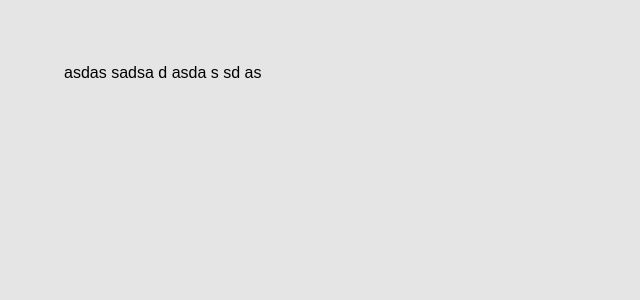
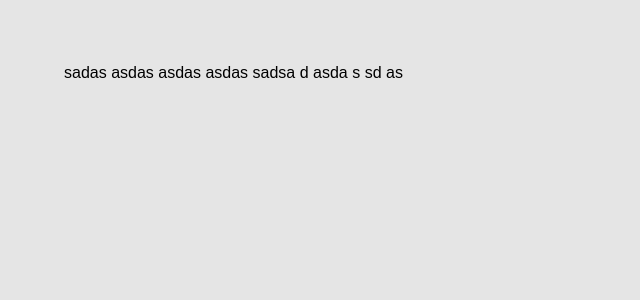
Before and after one commit to MariuzM/test-husky, a React (Create React App) app: page / in a window 1280 px wide. Shown: the top 300 px of the page, without its empty margins (0-640 px from the left). Built offline with nearby package versions, Linux system fonts and the light colour scheme.

Commit message:
test asd aasd asdas

```diff
--- a/src/App.tsx
+++ b/src/App.tsx
@@ -1,7 +1,7 @@
 import React from 'react'
 
 const App: React.FC = (): JSX.Element => {
-              return <div> asdas  sadsa d asda s sd as</div>
+  return <div> sadas asdas asdas asdas sadsa d asda s sd as</div>
 }
 
 export default App
```
